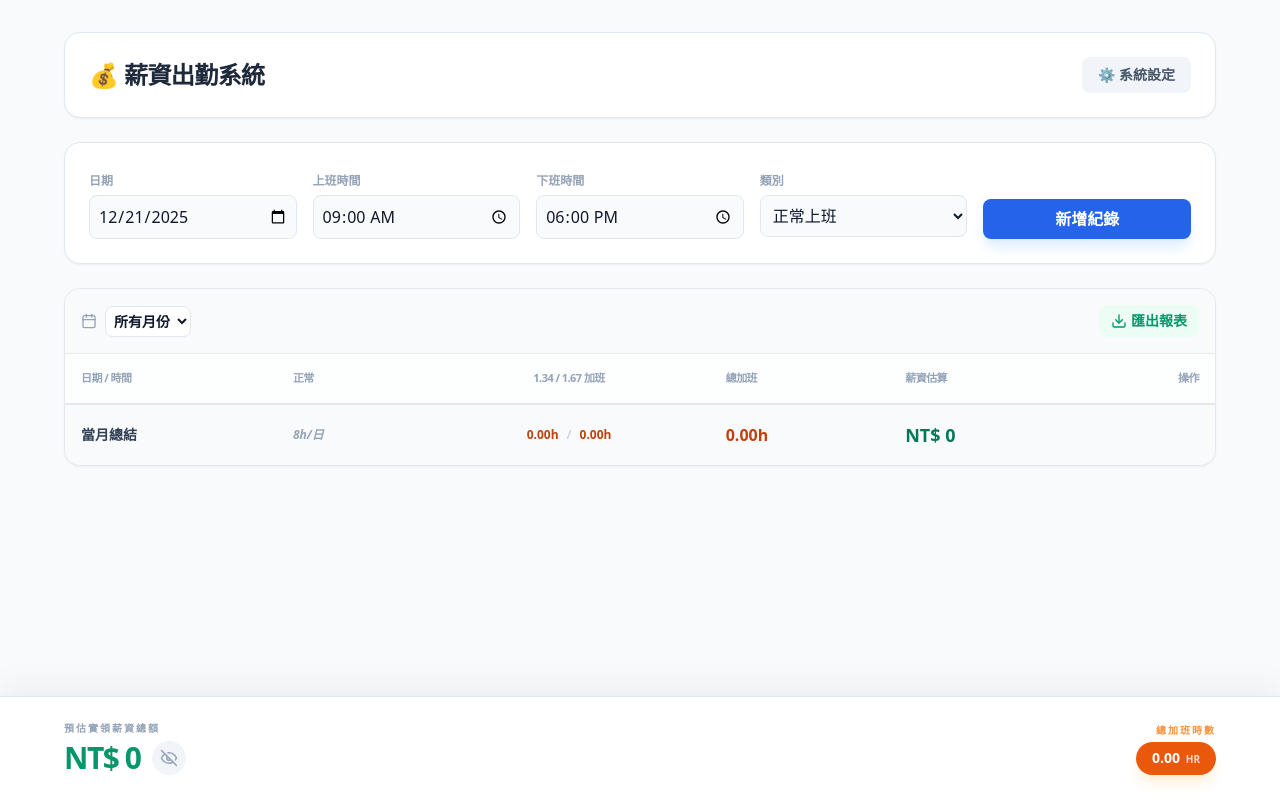
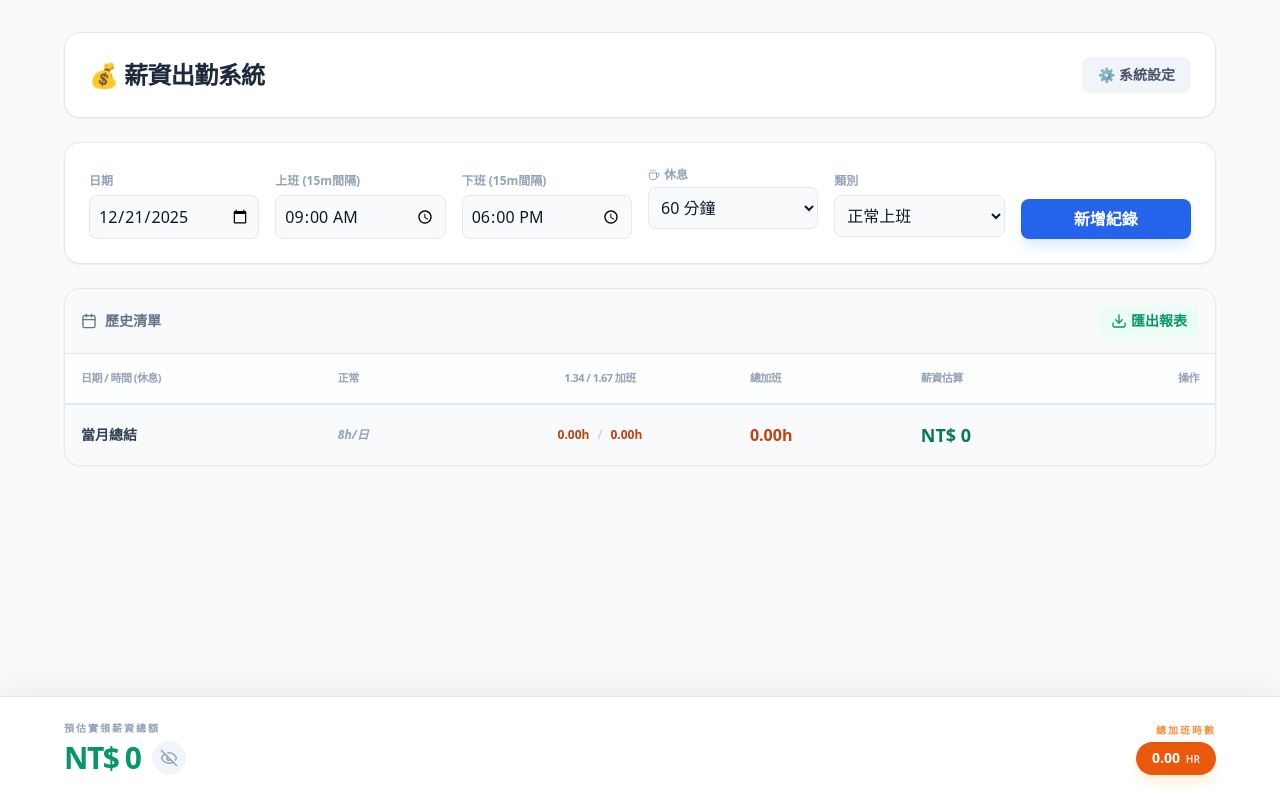
Before and after one commit to Chung0221/salary-tracker, a React (Vite) app: page / in a window 1280 px wide. Built offline with nearby package versions, Linux system fonts and the light colour scheme.

Commit message:
Update App.jsx

```diff
--- a/App.jsx
+++ b/App.jsx
@@ -1,5 +1,5 @@
 import React, { useState, useEffect } from 'react';
-import { Download, Plus, Trash2, Calendar, Archive, FileSpreadsheet, Table, CheckCircle2, Eye, EyeOff, Copy, Clock } from 'lucide-react';
+import { Download, Plus, Trash2, Calendar, Archive, FileSpreadsheet, Table, CheckCircle2, Eye, EyeOff, Copy, Clock, Coffee } from 'lucide-react';
 
 const SalaryTracker = () => {
   const [records, setRecords] = useState([]);
@@ -22,7 +22,7 @@ const SalaryTracker = () => {
     date: new Date().toISOString().split('T')[0],
     checkIn: '09:00',
     checkOut: '18:00',
-    breakMinutes: 60,
+    breakMinutes: 60, // 預設 60 分鐘
     note: ''
   });
 
@@ -45,18 +45,25 @@ const SalaryTracker = () => {
   const calculateSalary = (recordData) => {
     const { checkIn, checkOut, breakMinutes, note } = recordData;
     if (note === '病假') return { regularHours: 0, overtime1: 0, overtime2: 0, overtimeTotal: 0, salary: 0 };
+
     const [inH, inM] = checkIn.split(':').map(Number);
     const [outH, outM] = checkOut.split(':').map(Number);
+
+    // 計算總分鐘數並扣除休息時間
     const totalMinutes = (outH * 60 + outM) - (inH * 60 + inM) - (Number(breakMinutes) || 0);
     const totalHours = Math.max(0, totalMinutes / 60);
+
     const regularHours = Math.min(totalHours, 8);
     const overtimeTotal = Math.max(totalHours - 8, 0);
     const overtime1 = Math.min(overtimeTotal, 2);
     const overtime2 = Math.max(overtimeTotal - 2, 0);
+
     let regularPay = regularHours * settings.hourlyRate;
     const overtimePay = (overtime1 * settings.hourlyRate * settings.overtimeRate1) +
                        (overtime2 * settings.hourlyRate * settings.overtimeRate2);
+
     if (note === '雙薪') regularPay += (8 * settings.hourlyRate);
+
     return {
       regularHours: Number(regularHours.toFixed(2)) || 0,
       overtimeTotal: Number(overtimeTotal.toFixed(2)) || 0,
@@ -85,28 +92,19 @@ const SalaryTracker = () => {
     otTotal: acc.otTotal + (Number(r.overtimeTotal) || 0)
   }), { salary: 0, ot1: 0, ot2: 0, otTotal: 0 });
 
-  // 修復與優化：匯出功能加上總計與區間
   const copyForSheets = () => {
     if (filteredRecords.length === 0) return alert('目前沒有資料可以匯出');
-
-    // 找出區間 (最早與最晚日期)
     const dates = filteredRecords.map(r => r.date).sort();
     const startDate = dates[0];
     const endDate = dates[dates.length - 1];
-
     let tsv = `薪資報表區間: ${startDate} 至 ${endDate}\n\n`;
-    tsv += "日期\t上班\t下班\t正常工時\t1.34加班\t1.67加班\t總加班\t薪資\t備註\n";
-
-    // 內容 (按日期正序排列，方便 Sheets 查看)
+    tsv += "日期\t上班\t下班\t休息(分)\t正常工時\t1.34加班\t1.67加班\t總加班\t薪資\t備註\n";
     [...filteredRecords].reverse().forEach(r => {
-      tsv += `${r.date}\t${r.checkIn}\t${r.checkOut}\t${r.regularHours}\t${r.overtime1}\t${r.overtime2}\t${r.overtimeTotal}\t${r.salary}\t${r.note}\n`;
+      tsv += `${r.date}\t${r.checkIn}\t${r.checkOut}\t${r.breakMinutes}\t${r.regularHours}\t${r.overtime1}\t${r.overtime2}\t${r.overtimeTotal}\t${r.salary}\t${r.note}\n`;
     });
-
-    // 加上總計列
-    tsv += `\n當月總計\t-\t-\t-\t${totals.ot1.toFixed(2)}\t${totals.ot2.toFixed(2)}\t${totals.otTotal.toFixed(2)}\t${totals.salary}\t-\n`;
-
+    tsv += `\n當月總計\t-\t-\t-\t-\t${totals.ot1.toFixed(2)}\t${totals.ot2.toFixed(2)}\t${totals.otTotal.toFixed(2)}\t${totals.salary}\t-\n`;
     navigator.clipboard.writeText(tsv);
-    alert('已複製報表內容（含總計）！請直接到 Google Sheets 貼上即可。');
+    alert('已複製報表內容！');
     setShowExportModal(false);
   };
 
@@ -115,9 +113,7 @@ const SalaryTracker = () => {
       <div className="max-w-6xl mx-auto space-y-6">
         <div className="bg-white rounded-2xl shadow-sm border border-slate-200 p-6 flex justify-between items-center">
           <h1 className="text-2xl font-black text-slate-800 tracking-tight">💰 薪資出勤系統</h1>
-          <button onClick={() => setShowSettings(!showSettings)} className="px-4 py-2 bg-slate-100 text-slate-600 rounded-lg hover:bg-slate-200 transition font-bold text-sm">
-             ⚙️ 系統設定
-          </button>
+          <button onClick={() => setShowSettings(!showSettings)} className="px-4 py-2 bg-slate-100 text-slate-600 rounded-lg hover:bg-slate-200 transition font-bold text-sm">⚙️ 系統設定</button>
         </div>
 
         {showSettings && (
@@ -129,33 +125,63 @@ const SalaryTracker = () => {
           </div>
         )}
 
+        {/* 新增紀錄區 */}
         <div className="bg-white rounded-2xl shadow-sm border border-slate-200 p-6">
-          <div className="grid grid-cols-1 sm:grid-cols-2 lg:grid-cols-5 gap-4">
-            <div className="space-y-1"><span className="text-xs font-bold text-slate-400">日期</span><input type="date" value={newRecord.date} onChange={e => setNewRecord({...newRecord, date: e.target.value})} className="w-full p-2 bg-slate-50 rounded-lg border border-slate-200 focus:outline-blue-500"/></div>
-            <div className="space-y-1"><span className="text-xs font-bold text-slate-400">上班時間</span><input type="time" value={newRecord.checkIn} onChange={e => setNewRecord({...newRecord, checkIn: e.target.value})} className="w-full p-2 bg-slate-50 rounded-lg border border-slate-200 focus:outline-blue-500"/></div>
-            <div className="space-y-1"><span className="text-xs font-bold text-slate-400">下班時間</span><input type="time" value={newRecord.checkOut} onChange={e => setNewRecord({...newRecord, checkOut: e.target.value})} className="w-full p-2 bg-slate-50 rounded-lg border border-slate-200 focus:outline-blue-500"/></div>
-            <div className="space-y-1"><span className="text-xs font-bold text-slate-400">類別</span><select value={newRecord.note} onChange={e => setNewRecord({...newRecord, note: e.target.value})} className="w-full p-2 bg-slate-50 rounded-lg border border-slate-200 focus:outline-blue-500"><option value="">正常上班</option><option value="病假">病假</option><option value="雙薪">雙薪</option></select></div>
-            <div className="flex items-end"><button onClick={addRecord} className="w-full bg-blue-600 text-white py-2 rounded-lg font-bold hover:bg-blue-700 transition shadow-lg shadow-blue-100 active:scale-95">新增紀錄</button></div>
+          <div className="grid grid-cols-1 sm:grid-cols-2 lg:grid-cols-6 gap-4">
+            <div className="space-y-1">
+              <span className="text-xs font-bold text-slate-400">日期</span>
+              <input type="date" value={newRecord.date} onChange={e => setNewRecord({...newRecord, date: e.target.value})} className="w-full p-2 bg-slate-50 rounded-lg border border-slate-200 focus:outline-blue-500"/>
+            </div>
+            <div className="space-y-1">
+              <span className="text-xs font-bold text-slate-400">上班 (15m間隔)</span>
+              <input type="time" step="900" value={newRecord.checkIn} onChange={e => setNewRecord({...newRecord, checkIn: e.target.value})} className="w-full p-2 bg-slate-50 rounded-lg border border-slate-200 focus:outline-blue-500"/>
+            </div>
+            <div className="space-y-1">
+              <span className="text-xs font-bold text-slate-400">下班 (15m間隔)</span>
+              <input type="time" step="900" value={newRecord.checkOut} onChange={e => setNewRecord({...newRecord, checkOut: e.target.value})} className="w-full p-2 bg-slate-50 rounded-lg border border-slate-200 focus:outline-blue-500"/>
+            </div>
+            <div className="space-y-1">
+              <span className="text-xs font-bold text-slate-400 flex items-center gap-1"><Coffee size={12}/> 休息</span>
+              <select value={newRecord.breakMinutes} onChange={e => setNewRecord({...newRecord, breakMinutes: Number(e.target.value)})} className="w-full p-2 bg-slate-50 rounded-lg border border-slate-200 focus:outline-blue-500">
+                <option value={60}>60 分鐘</option>
+                <option value={0}>無休息</option>
+              </select>
+            </div>
+            <div className="space-y-1">
+              <span className="text-xs font-bold text-slate-400">類別</span>
+              <select value={newRecord.note} onChange={e => setNewRecord({...newRecord, note: e.target.value})} className="w-full p-2 bg-slate-50 rounded-lg border border-slate-200 focus:outline-blue-500">
+                <option value="">正常上班</option><option value="病假">病假</option><option value="雙薪">雙薪</option>
+              </select>
+            </div>
+            <div className="flex items-end">
+              <button onClick={addRecord} className="w-full bg-blue-600 text-white py-2 rounded-lg font-bold hover:bg-blue-700 transition shadow-lg shadow-blue-100 active:scale-95">新增紀錄</button>
+            </div>
           </div>
           {lastAddedInfo && <div className="mt-3 text-emerald-600 text-sm font-bold flex items-center gap-1 animate-in slide-in-from-left-2"><CheckCircle2 size={16}/> {lastAddedInfo}</div>}
         </div>
 
+        {/* 歷史紀錄表格 */}
         <div className="bg-white rounded-2xl shadow-sm border border-slate-200 overflow-hidden">
-          <div className="p-4 bg-slate-50 border-b flex justify-between items-center">
-            <div className="flex items-center gap-2"><Calendar size={16} className="text-slate-400" /><select value={filterMonth} onChange={e => setFilterMonth(e.target.value)} className="bg-white border border-slate-200 rounded-lg p-1 text-sm font-bold"><option value="all">所有月份</option>{[...new Set(records.map(r => r.date.substring(0, 7)))].map(m => <option key={m} value={m}>{m}</option>)}</select></div>
-            <button onClick={() => setShowExportModal(true)} className="text-emerald-600 flex items-center gap-1 font-bold text-sm hover:text-emerald-700 bg-emerald-50 px-3 py-1.5 rounded-lg transition"><Download size={16}/> 匯出報表</button>
+          <div className="p-4 bg-slate-50 border-b flex justify-between items-center text-sm font-bold">
+            <div className="flex items-center gap-2 text-slate-500"><Calendar size={16} /><span>歷史清單</span></div>
+            <button onClick={() => setShowExportModal(true)} className="text-emerald-600 flex items-center gap-1 hover:text-emerald-700 bg-emerald-50 px-3 py-1.5 rounded-lg transition"><Download size={16}/> 匯出報表</button>
           </div>
           <div className="overflow-x-auto">
             <table className="w-full text-left whitespace-nowrap">
               <thead>
                 <tr className="text-[11px] text-slate-400 border-b bg-slate-50/30 uppercase tracking-tighter font-black">
-                  <th className="p-4">日期 / 時間</th><th className="p-4">正常</th><th className="p-4 text-center">1.34 / 1.67 加班</th><th className="p-4">總加班</th><th className="p-4">薪資估算</th><th className="p-4 text-right">操作</th>
+                  <th className="p-4">日期 / 時間 (休息)</th><th className="p-4">正常</th><th className="p-4 text-center">1.34 / 1.67 加班</th><th className="p-4">總加班</th><th className="p-4">薪資估算</th><th className="p-4 text-right">操作</th>
                 </tr>
               </thead>
               <tbody>
                 {filteredRecords.map(r => (
                   <tr key={r.id} className="border-b hover:bg-slate-50/80 transition group">
-                    <td className="p-4"><div className="text-sm font-bold text-slate-700">{r.date}</div><div className="text-[10px] text-slate-400 flex items-center gap-1 mt-0.5"><Clock size={10}/> {r.checkIn} - {r.checkOut}</div></td>
+                    <td className="p-4">
+                      <div className="text-sm font-bold text-slate-700">{r.date}</div>
+                      <div className="text-[10px] text-slate-400 flex items-center gap-1 mt-0.5">
+                        <Clock size={10}/> {r.checkIn}-{r.checkOut} ({r.breakMinutes === 0 ? '無休息' : '休60m'})
+                      </div>
+                    </td>
                     <td className="p-4 text-sm text-slate-600 font-medium">{Number(r.regularHours || 0).toFixed(1)}h</td>
                     <td className="p-4 text-center"><div className="flex items-center justify-center gap-2"><span className="text-orange-500 font-bold bg-orange-50 px-1.5 py-0.5 rounded text-xs">{Number(r.overtime1 || 0).toFixed(2)}h</span><span className="text-orange-500 font-bold bg-orange-50 px-1.5 py-0.5 rounded text-xs">{Number(r.overtime2 || 0).toFixed(2)}h</span></div></td>
                     <td className="p-4 text-sm font-black text-orange-600">{Number(r.overtimeTotal || 0).toFixed(2)}h</td>
@@ -173,6 +199,7 @@ const SalaryTracker = () => {
         </div>
       </div>
 
+      {/* 底部浮動區 */}
       <div className="fixed bottom-0 left-0 right-0 bg-white/90 backdrop-blur-md border-t border-slate-200 p-6 shadow-[0_-10px_30px_rgba(0,0,0,0.05)] z-40">
         <div className="max-w-6xl mx-auto flex justify-between items-center">
           <div className="flex flex-col gap-1"><span className="text-[10px] text-slate-400 font-black uppercase tracking-[0.2em]">預估實領薪資總額</span><div className="flex items-center gap-3"><span className="text-3xl font-black text-emerald-600 tracking-tighter">{showSalary ? `NT$ ${totals.salary.toLocaleString()}` : 'NT$ ********'}</span><button onClick={() => setShowSalary(!showSalary)} className="p-2 bg-slate-100 hover:bg-slate-200 rounded-full transition text-slate-400">{showSalary ? <EyeOff size={18}/> : <Eye size={18}/>}</button></div></div>
```
